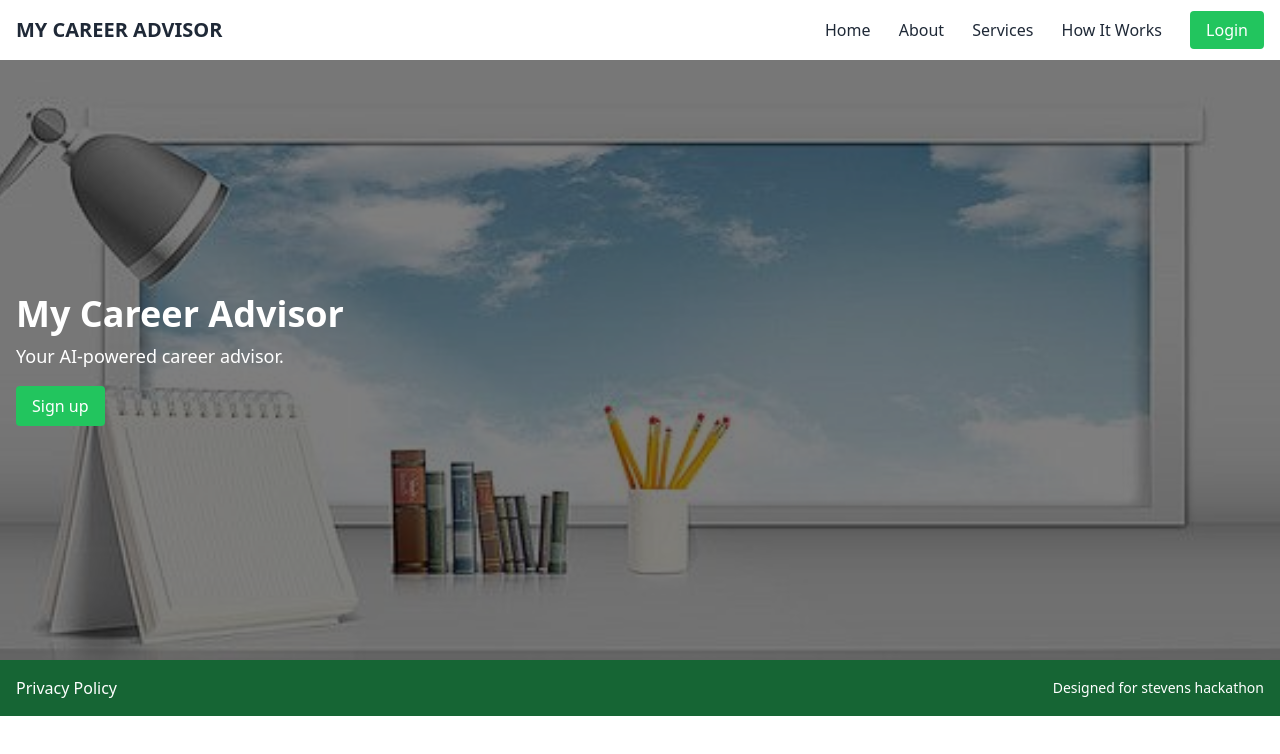
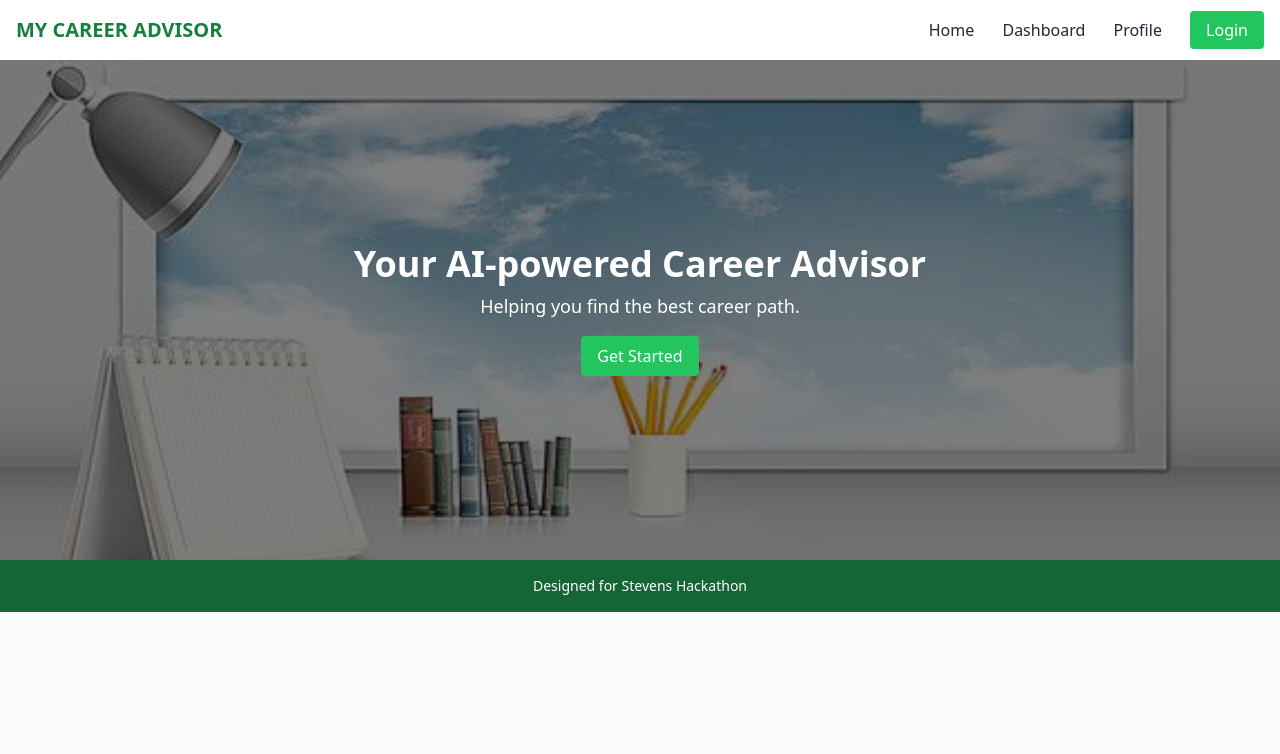
Before and after one commit to harshadasari451/career-advisor-harsha, a plain HTML site: page index.html in a window 1280 px wide. Drawn offline with nearby package versions, Linux system fonts and the light colour scheme.

Commit message:
Update index.html

```diff
--- a/index.html
+++ b/index.html
@@ -9,46 +9,35 @@
   <link rel="stylesheet" href="https://cdnjs.cloudflare.com/ajax/libs/font-awesome/5.15.3/css/all.min.css">
 </head>
 
-<body class="font-sans antialiased text-gray-800">
+<body class="font-sans antialiased text-gray-800 bg-gray-50">
   <!-- Header -->
-  <header class="bg-white shadow">
+  <header class="bg-white shadow-md">
     <div class="container mx-auto px-4 py-4 flex justify-between items-center">
-      <h1 class="text-xl font-bold">MY CAREER ADVISOR</h1>
+      <h1 class="text-xl font-bold text-green-700">MY CAREER ADVISOR</h1>
       <nav class="space-x-6">
-        <a href="#" class="text-gray-800 hover:text-green-500">Home</a>
-        <a href="home.html" class="text-gray-800 hover:text-green-500">About</a>
-        <a href="#" class="text-gray-800 hover:text-green-500">Services</a>
-        <a href="#" class="text-gray-800 hover:text-green-500">How It Works</a>
-        <a href="#" class="bg-green-500 text-white py-2 px-4 rounded hover:bg-green-600">Login </a>
+        <a href="index.html" class="text-gray-800 hover:text-green-500">Home</a>
+        <a href="dashboard.html" class="text-gray-800 hover:text-green-500">Dashboard</a>
+        <a href="profile.html" class="text-gray-800 hover:text-green-500">Profile</a>
+        <a href="#" class="bg-green-500 text-white py-2 px-4 rounded hover:bg-green-600">Login</a>
       </nav>
     </div>
   </header>
 
   <!-- Hero Section -->
   <section class="relative bg-gray-200">
-    <img src="img/home.jpg" alt="Minimalistic desk with stationery and decor" class="w-full h-[600px] object-cover">
-    <div class="absolute inset-0 bg-black bg-opacity-50 flex items-center">
-      <div class="container mx-auto px-4 text-white">
-        <h2 class="text-4xl font-bold">My Career Advisor</h2>
-        <p class="text-lg mt-2">Your AI-powered career advisor.</p>
-        <a href="#" class="mt-4 inline-block bg-green-500 text-white py-2 px-4 rounded hover:bg-green-600">Sign up</a>
+    <img src="img/home.jpg" alt="Career Advisor" class="w-full h-[500px] object-cover">
+    <div class="absolute inset-0 bg-black bg-opacity-50 flex items-center justify-center">
+      <div class="text-center text-white">
+        <h2 class="text-4xl font-bold">Your AI-powered Career Advisor</h2>
+        <p class="text-lg mt-2">Helping you find the best career path.</p>
+        <a href="dashboard.html" class="mt-4 inline-block bg-green-500 text-white py-2 px-4 rounded hover:bg-green-600">Get Started</a>
       </div>
     </div>
   </section>
 
-
-
-
   <!-- Footer -->
-  <footer class="bg-green-800 text-white py-4">
-    <div class="container mx-auto px-4 flex justify-between items-center">
-      <div class="space-x-4">
-        <!-- <a href="#" class="hover:underline"></a> -->
-        <!-- <a href="#" class="hover:underline">Complete Intake</a> -->
-        <a href="#" class="hover:underline">Privacy Policy</a>
-      </div>
-      <p class="text-sm">Designed for stevens hackathon <a href="#" class="underline"></a></p>
-    </div>
+  <footer class="bg-green-800 text-white py-4 text-center">
+    <p class="text-sm">Designed for Stevens Hackathon</p>
   </footer>
 </body>
 
```
